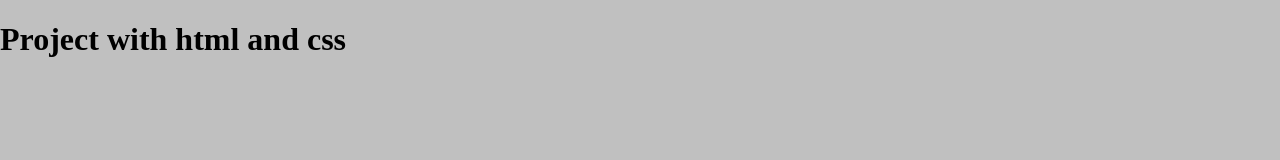
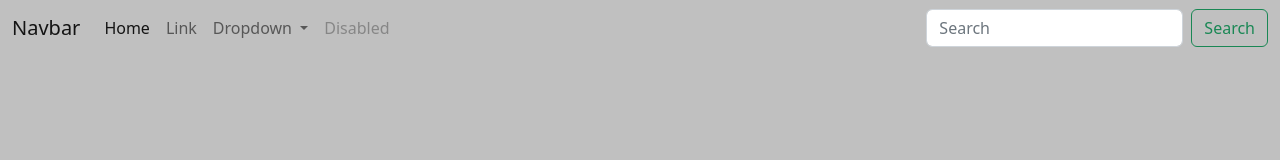
Before and after one commit to Shaqayeq-taheri/Project, a website: page index.html in a window 1280 px wide. Drawn offline with nearby package versions, Linux system fonts and the light colour scheme.

Commit message:
bootstrap added

```diff
--- a/index.html
+++ b/index.html
@@ -4,11 +4,47 @@
     <meta charset="UTF-8">
     <meta http-equiv="X-UA-Compatible" content="IE=edge">
     <meta name="viewport" content="width=device-width, initial-scale=1.0">
+   <link rel="stylesheet" href="./node_modules/bootstrap/dist/css/bootstrap.min.css">
     <link rel="stylesheet" href="./style.css">
     <title>Document</title>
 </head>
 <body>
-    <h1>Project with html and css
-    </h1>
+   <!-- nav from bootsrtap -->
+   <nav class="navbar navbar-expand-lg bg-body-tertiary">
+    <div class="container-fluid">
+      <a class="navbar-brand" href="#">Navbar</a>
+      <button class="navbar-toggler" type="button" data-bs-toggle="collapse" data-bs-target="#navbarSupportedContent" aria-controls="navbarSupportedContent" aria-expanded="false" aria-label="Toggle navigation">
+        <span class="navbar-toggler-icon"></span>
+      </button>
+      <div class="collapse navbar-collapse" id="navbarSupportedContent">
+        <ul class="navbar-nav me-auto mb-2 mb-lg-0">
+          <li class="nav-item">
+            <a class="nav-link active" aria-current="page" href="#">Home</a>
+          </li>
+          <li class="nav-item">
+            <a class="nav-link" href="#">Link</a>
+          </li>
+          <li class="nav-item dropdown">
+            <a class="nav-link dropdown-toggle" href="#" role="button" data-bs-toggle="dropdown" aria-expanded="false">
+              Dropdown
+            </a>
+            <ul class="dropdown-menu">
+              <li><a class="dropdown-item" href="#">Action</a></li>
+              <li><a class="dropdown-item" href="#">Another action</a></li>
+              <li><hr class="dropdown-divider"></li>
+              <li><a class="dropdown-item" href="#">Something else here</a></li>
+            </ul>
+          </li>
+          <li class="nav-item">
+            <a class="nav-link disabled">Disabled</a>
+          </li>
+        </ul>
+        <form class="d-flex" role="search">
+          <input class="form-control me-2" type="search" placeholder="Search" aria-label="Search">
+          <button class="btn btn-outline-success" type="submit">Search</button>
+        </form>
+      </div>
+    </div>
+  </nav>
 </body>
 </html>
--- a/style.css
+++ b/style.css
@@ -1,3 +1,5 @@
+
+@import url(./node_modules/bootstrap/dist/css/);
 body{
     margin: 0;
     background-color: silver;
```
Also changed, not shown: package.json (+16 -8 lines), 2 other files.
